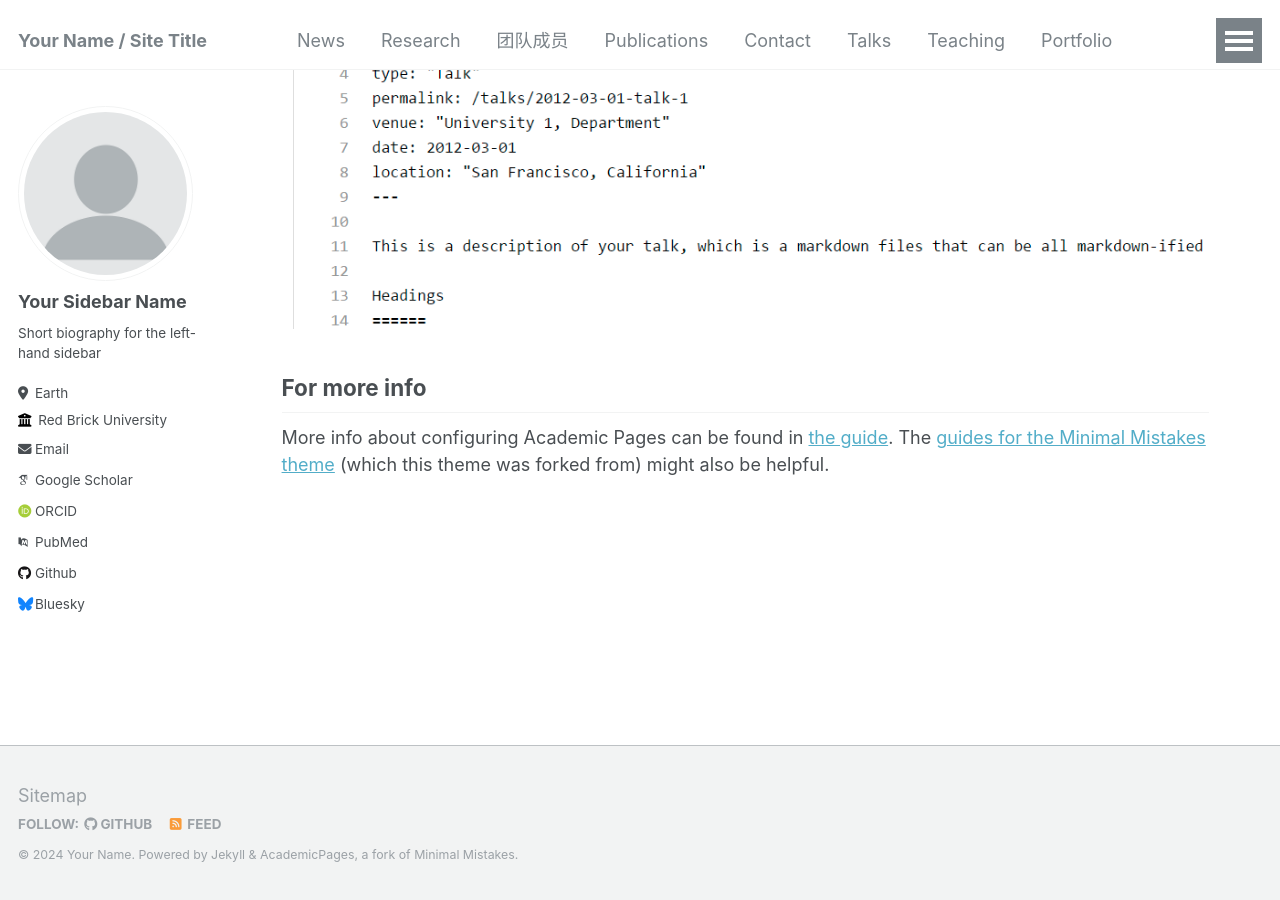
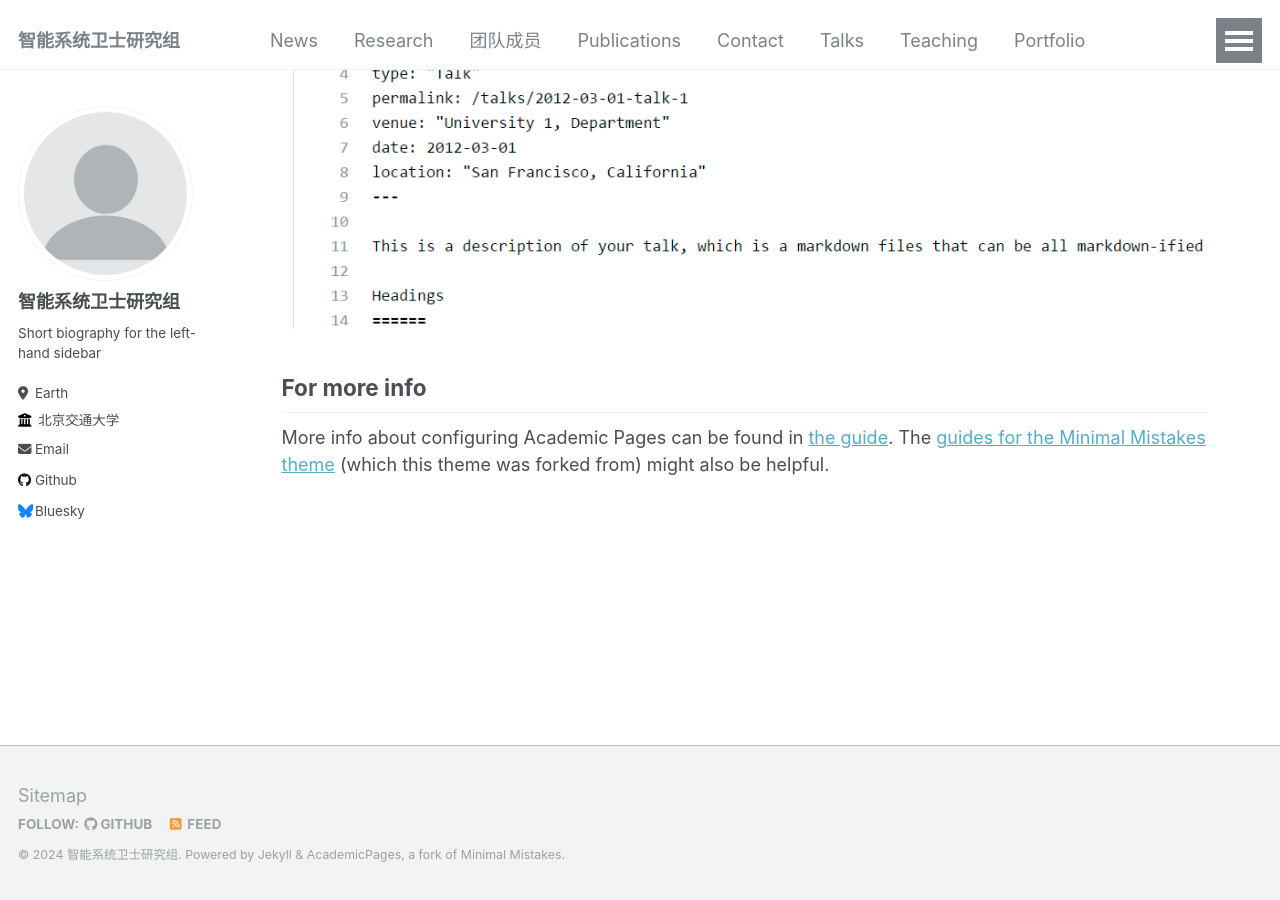
Before and after one commit to IntelliGuard/IntelliGuard-CN, a Jekyll site: the page built from _pages/about.md, in a window 1280 px wide and 900 px high, scrolled down 2500 px. Built offline with Jekyll 4.4.1, drawn with Linux system fonts in a browser that asks for light colours; some web fonts are replaced.

Commit message:
update _config.yml

```diff
--- a/_config.yml
+++ b/_config.yml
@@ -8,13 +8,13 @@
 
 # Basic Site Settings
 locale                   : "en-US"
-title                    : "Your Name / Site Title"
+title                    : "智能系统卫士研究组"
 title_separator          : "-"
-name                     : &name "Your Name"
+name                     : &name "智能系统卫士研究组"
 description              : &description "personal description"
-url                      : https://academicpages.github.io # the base hostname & protocol for your site e.g. "https://mmistakes.github.io"
+url                      : https://IntelliGuard.github.io/IntelliGuard-CN # the base hostname & protocol for your site e.g. "https://mmistakes.github.io"
 baseurl                  : "" # the subpath of your site, e.g. "/blog"
-repository               : "academicpages/academicpages.github.io"
+repository               : "IntelliGuard/IntelliGuard.github.io/IntelliGuard-CN"
 
 # Site Author - The following control what appear as part of the author content on the side bar.
 #               If a field is blank the icon and link will not appear, otherwise it will be shown.
@@ -22,21 +22,21 @@ repository               : "academicpages/academicpages.github.io"
 author:
   # Biographic information
   avatar           : "profile.png"
-  name             : "Your Sidebar Name"
+  name             : "智能系统卫士研究组"
   pronouns         : # example: "she/her"
   bio              : "Short biography for the left-hand sidebar"
   location         : "Earth"
-  employer         : "Red Brick University"
+  employer         : "北京交通大学"
   uri              : # URL
   email            : "none@example.org"
 
   # Academic websites
   arxiv            : # URL - Update with the correct link to your profile
-  googlescholar    : "https://scholar.google.com/citations?user=PS_CX0AAAAAJ"
+  googlescholar    : #"https://scholar.google.com/citations?user=PS_CX0AAAAAJ"
   impactstory      : # URL
-  orcid            : "http://orcid.org/yourorcidurl"
+  orcid            : #"http://orcid.org/yourorcidurl"
   semantic         : # URL
-  pubmed           : "https://www.ncbi.nlm.nih.gov/pubmed/?term=john+snow"
+  pubmed           : #"https://www.ncbi.nlm.nih.gov/pubmed/?term=john+snow"
   researchgate     : # URL
 
   # Repositories and software development
```
